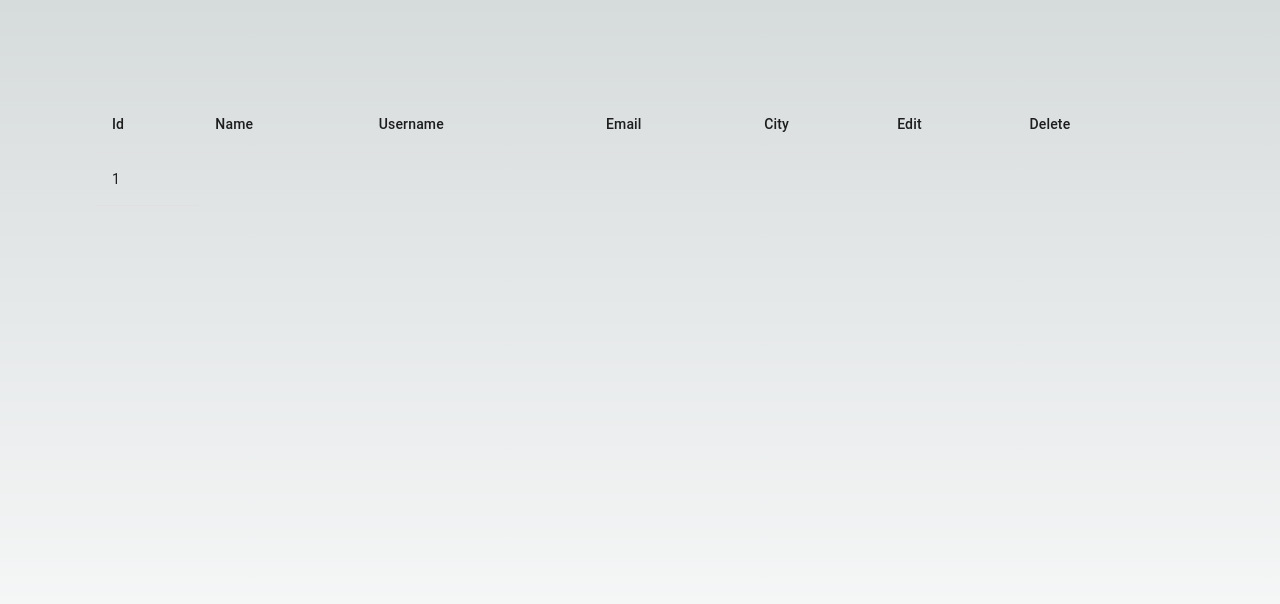
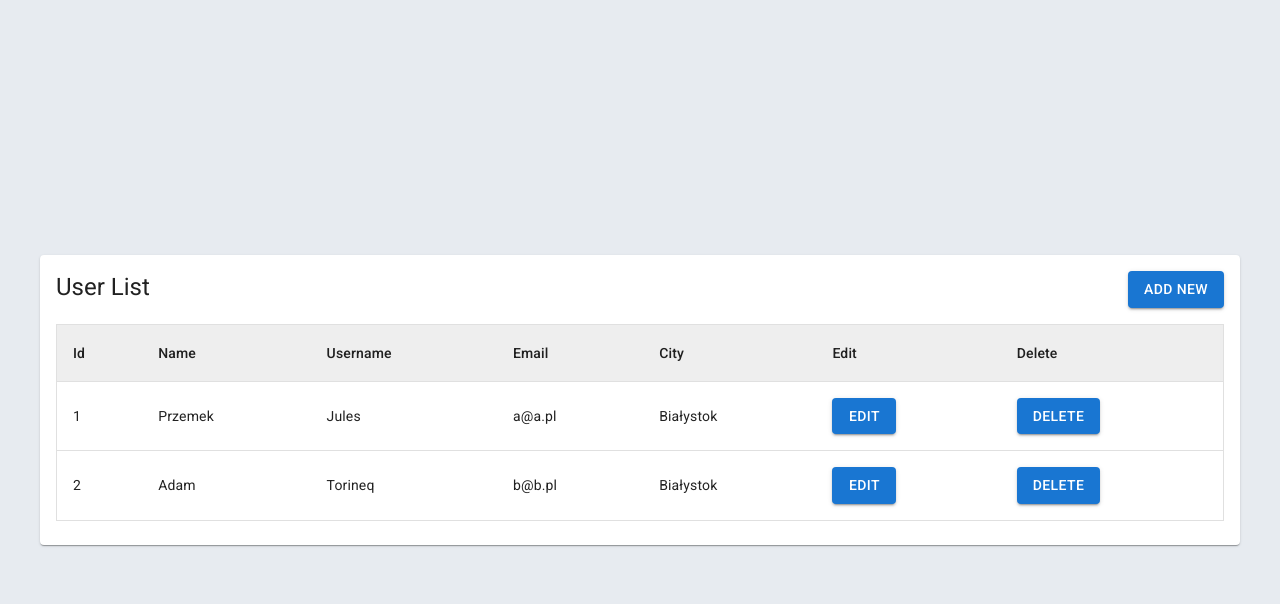
Before and after one commit to przemyslawbok/user-management, a Next.js app: page / in a window 1280 px wide. Shown: the top 604 px of the page. Built offline with nearby package versions, Linux system fonts and the light colour scheme.

Commit message:
#3: Added missing font, css reset, added UsersList data and styling, removed unnecessary stuff

```diff
--- a/package.json
+++ b/package.json
@@ -11,6 +11,7 @@
   "dependencies": {
     "@emotion/react": "^11.10.6",
     "@emotion/styled": "^11.10.6",
+    "@fontsource/roboto": "^4.5.8",
     "@mui/material": "^5.11.13",
     "@reduxjs/toolkit": "^1.9.3",
     "@types/node": "18.15.3",
--- /dev/null
+++ b/src/features/users/components/UsersList/UsersList.styled.ts
@@ -0,0 +1,10 @@
+import styled from '@emotion/styled';
+import { Table, TableHead } from '@mui/material';
+
+export const StyledTable = styled(Table)`
+  border: 1px solid #e0e0e0;
+`
+
+export const StyledTableHead = styled(TableHead)`
+  background-color: #eeeeee;
+`
--- a/src/features/users/components/UsersList/UsersList.tsx
+++ b/src/features/users/components/UsersList/UsersList.tsx
@@ -1,37 +1,47 @@
 import { User } from '@/common'
 import {
-  Table,
+  Button,
   TableBody,
   TableCell,
   TableContainer,
-  TableHead,
   TableRow,
 } from '@mui/material'
 import React, { FC } from 'react'
 import { useSelector } from 'react-redux'
 import { HeadCell, headCells, IRootState } from './UsersList.data'
+import { StyledTable, StyledTableHead } from './UsersList.styled'
 
 const UsersList: FC = () => {
   const users = useSelector((state: IRootState) => state.users)
 
   return (
     <TableContainer>
-      <Table>
-        <TableHead>
+      <StyledTable>
+        <StyledTableHead>
           <TableRow>
             {headCells.map((headCell: HeadCell) => (
               <TableCell key={headCell.id}>{headCell.label}</TableCell>
             ))}
           </TableRow>
-        </TableHead>
+        </StyledTableHead>
         <TableBody>
           {users.map((user: User) => (
             <TableRow key={user.id}>
               <TableCell>{user.id}</TableCell>
+              <TableCell>{user.name}</TableCell>
+              <TableCell>{user.username}</TableCell>
+              <TableCell>{user.email}</TableCell>
+              <TableCell>{user.city}</TableCell>
+              <TableCell>
+                <Button variant="contained">edit</Button>
+              </TableCell>
+              <TableCell>
+                <Button variant="contained">delete</Button>
+              </TableCell>
             </TableRow>
           ))}
         </TableBody>
-      </Table>
+      </StyledTable>
     </TableContainer>
   )
 }
--- a/src/features/users/usersSlice.ts
+++ b/src/features/users/usersSlice.ts
@@ -7,6 +7,13 @@ const initialState: User[] = [
     name: 'Przemek',
     username: 'Jules',
     email: 'a@a.pl',
+    city: 'Białystok',
+  },
+    {
+    id: 2,
+    name: 'Adam',
+    username: 'Torineq',
+    email: 'b@b.pl',
     city: 'Białystok',
   }
 ]
--- a/src/pages/_app.tsx
+++ b/src/pages/_app.tsx
@@ -1,12 +1,19 @@
 import { store } from '@/common'
-import '@/styles/globals.css'
+import { CssBaseline } from '@mui/material'
 import type { AppProps } from 'next/app'
 import { Provider } from 'react-redux'
+import '@fontsource/roboto/300.css'
+import '@fontsource/roboto/400.css'
+import '@fontsource/roboto/500.css'
+import '@fontsource/roboto/700.css'
 
 export default function App({ Component, pageProps }: AppProps) {
   return (
-    <Provider store={store}>
-      <Component {...pageProps} />
-    </Provider>
+    <>
+      <CssBaseline />
+      <Provider store={store}>
+        <Component {...pageProps} />
+      </Provider>
+    </>
   )
 }
--- /dev/null
+++ b/src/pages/index.styled.ts
@@ -0,0 +1,27 @@
+import styled from '@emotion/styled';
+
+export const Main = styled.main`
+  background-color: #e7ebf0;
+  width: 100vw;
+  height: 100vh;
+
+  display: flex;
+  flex-direction: column;
+  align-items: center;
+  justify-content: center;
+`
+
+export const Wrapper = styled.section`
+  width: 100%;
+  max-width: 1200px;
+
+  display: flex;
+  flex-direction: column;
+`
+
+export const CardHeader = styled.div`
+  margin-bottom: 1rem;
+
+  display: flex;
+  justify-content: space-between;
+`
--- a/src/pages/index.tsx
+++ b/src/pages/index.tsx
@@ -1,6 +1,7 @@
 import Head from 'next/head'
-import styles from '@/styles/Home.module.css'
 import { UsersList } from '@/features'
+import { CardHeader, Main, Wrapper } from './index.styled'
+import { Button, Card, CardContent, Typography } from '@mui/material'
 
 export default function Home() {
   return (
@@ -11,9 +12,19 @@ export default function Home() {
         <meta name="viewport" content="width=device-width, initial-scale=1" />
         <link rel="icon" href="/favicon.ico" />
       </Head>
-      <main className={styles.main}>
-        <UsersList />
-      </main>
+      <Main>
+        <Wrapper>
+          <Card>
+            <CardContent>
+              <CardHeader>
+                <Typography variant="h5">User List</Typography>
+                <Button variant="contained">Add new</Button>
+              </CardHeader>
+              <UsersList />
+            </CardContent>
+          </Card>
+        </Wrapper>
+      </Main>
     </>
   )
 }
--- a/src/styles/Home.module.css
+++ /dev/null
@@ -1,278 +0,0 @@
-.main {
-  display: flex;
-  flex-direction: column;
-  justify-content: space-between;
-  align-items: center;
-  padding: 6rem;
-  min-height: 100vh;
-}
-
-.description {
-  display: inherit;
-  justify-content: inherit;
-  align-items: inherit;
-  font-size: 0.85rem;
-  max-width: var(--max-width);
-  width: 100%;
-  z-index: 2;
-  font-family: var(--font-mono);
-}
-
-.description a {
-  display: flex;
-  justify-content: center;
-  align-items: center;
-  gap: 0.5rem;
-}
-
-.description p {
-  position: relative;
-  margin: 0;
-  padding: 1rem;
-  background-color: rgba(var(--callout-rgb), 0.5);
-  border: 1px solid rgba(var(--callout-border-rgb), 0.3);
-  border-radius: var(--border-radius);
-}
-
-.code {
-  font-weight: 700;
-  font-family: var(--font-mono);
-}
-
-.grid {
-  display: grid;
-  grid-template-columns: repeat(4, minmax(25%, auto));
-  width: var(--max-width);
-  max-width: 100%;
-}
-
-.card {
-  padding: 1rem 1.2rem;
-  border-radius: var(--border-radius);
-  background: rgba(var(--card-rgb), 0);
-  border: 1px solid rgba(var(--card-border-rgb), 0);
-  transition: background 200ms, border 200ms;
-}
-
-.card span {
-  display: inline-block;
-  transition: transform 200ms;
-}
-
-.card h2 {
-  font-weight: 600;
-  margin-bottom: 0.7rem;
-}
-
-.card p {
-  margin: 0;
-  opacity: 0.6;
-  font-size: 0.9rem;
-  line-height: 1.5;
-  max-width: 30ch;
-}
-
-.center {
-  display: flex;
-  justify-content: center;
-  align-items: center;
-  position: relative;
-  padding: 4rem 0;
-}
-
-.center::before {
-  background: var(--secondary-glow);
-  border-radius: 50%;
-  width: 480px;
-  height: 360px;
-  margin-left: -400px;
-}
-
-.center::after {
-  background: var(--primary-glow);
-  width: 240px;
-  height: 180px;
-  z-index: -1;
-}
-
-.center::before,
-.center::after {
-  content: '';
-  left: 50%;
-  position: absolute;
-  filter: blur(45px);
-  transform: translateZ(0);
-}
-
-.logo,
-.thirteen {
-  position: relative;
-}
-
-.thirteen {
-  display: flex;
-  justify-content: center;
-  align-items: center;
-  width: 75px;
-  height: 75px;
-  padding: 25px 10px;
-  margin-left: 16px;
-  transform: translateZ(0);
-  border-radius: var(--border-radius);
-  overflow: hidden;
-  box-shadow: 0px 2px 8px -1px #0000001a;
-}
-
-.thirteen::before,
-.thirteen::after {
-  content: '';
-  position: absolute;
-  z-index: -1;
-}
-
-/* Conic Gradient Animation */
-.thirteen::before {
-  animation: 6s rotate linear infinite;
-  width: 200%;
-  height: 200%;
-  background: var(--tile-border);
-}
-
-/* Inner Square */
-.thirteen::after {
-  inset: 0;
-  padding: 1px;
-  border-radius: var(--border-radius);
-  background: linear-gradient(
-    to bottom right,
-    rgba(var(--tile-start-rgb), 1),
-    rgba(var(--tile-end-rgb), 1)
-  );
-  background-clip: content-box;
-}
-
-/* Enable hover only on non-touch devices */
-@media (hover: hover) and (pointer: fine) {
-  .card:hover {
-    background: rgba(var(--card-rgb), 0.1);
-    border: 1px solid rgba(var(--card-border-rgb), 0.15);
-  }
-
-  .card:hover span {
-    transform: translateX(4px);
-  }
-}
-
-@media (prefers-reduced-motion) {
-  .thirteen::before {
-    animation: none;
-  }
-
-  .card:hover span {
-    transform: none;
-  }
-}
-
-/* Mobile */
-@media (max-width: 700px) {
-  .content {
-    padding: 4rem;
-  }
-
-  .grid {
-    grid-template-columns: 1fr;
-    margin-bottom: 120px;
-    max-width: 320px;
-    text-align: center;
-  }
-
-  .card {
-    padding: 1rem 2.5rem;
-  }
-
-  .card h2 {
-    margin-bottom: 0.5rem;
-  }
-
-  .center {
-    padding: 8rem 0 6rem;
-  }
-
-  .center::before {
-    transform: none;
-    height: 300px;
-  }
-
-  .description {
-    font-size: 0.8rem;
-  }
-
-  .description a {
-    padding: 1rem;
-  }
-
-  .description p,
-  .description div {
-    display: flex;
-    justify-content: center;
-    position: fixed;
-    width: 100%;
-  }
-
-  .description p {
-    align-items: center;
-    inset: 0 0 auto;
-    padding: 2rem 1rem 1.4rem;
-    border-radius: 0;
-    border: none;
-    border-bottom: 1px solid rgba(var(--callout-border-rgb), 0.25);
-    background: linear-gradient(
-      to bottom,
-      rgba(var(--background-start-rgb), 1),
-      rgba(var(--callout-rgb), 0.5)
-    );
-    background-clip: padding-box;
-    backdrop-filter: blur(24px);
-  }
-
-  .description div {
-    align-items: flex-end;
-    pointer-events: none;
-    inset: auto 0 0;
-    padding: 2rem;
-    height: 200px;
-    background: linear-gradient(
-      to bottom,
-      transparent 0%,
-      rgb(var(--background-end-rgb)) 40%
-    );
-    z-index: 1;
-  }
-}
-
-/* Tablet and Smaller Desktop */
-@media (min-width: 701px) and (max-width: 1120px) {
-  .grid {
-    grid-template-columns: repeat(2, 50%);
-  }
-}
-
-@media (prefers-color-scheme: dark) {
-  .vercelLogo {
-    filter: invert(1);
-  }
-
-  .logo,
-  .thirteen img {
-    filter: invert(1) drop-shadow(0 0 0.3rem #ffffff70);
-  }
-}
-
-@keyframes rotate {
-  from {
-    transform: rotate(360deg);
-  }
-  to {
-    transform: rotate(0deg);
-  }
-}
--- a/src/styles/globals.css
+++ /dev/null
@@ -1,107 +0,0 @@
-:root {
-  --max-width: 1100px;
-  --border-radius: 12px;
-  --font-mono: ui-monospace, Menlo, Monaco, 'Cascadia Mono', 'Segoe UI Mono',
-    'Roboto Mono', 'Oxygen Mono', 'Ubuntu Monospace', 'Source Code Pro',
-    'Fira Mono', 'Droid Sans Mono', 'Courier New', monospace;
-
-  --foreground-rgb: 0, 0, 0;
-  --background-start-rgb: 214, 219, 220;
-  --background-end-rgb: 255, 255, 255;
-
-  --primary-glow: conic-gradient(
-    from 180deg at 50% 50%,
-    #16abff33 0deg,
-    #0885ff33 55deg,
-    #54d6ff33 120deg,
-    #0071ff33 160deg,
-    transparent 360deg
-  );
-  --secondary-glow: radial-gradient(
-    rgba(255, 255, 255, 1),
-    rgba(255, 255, 255, 0)
-  );
-
-  --tile-start-rgb: 239, 245, 249;
-  --tile-end-rgb: 228, 232, 233;
-  --tile-border: conic-gradient(
-    #00000080,
-    #00000040,
-    #00000030,
-    #00000020,
-    #00000010,
-    #00000010,
-    #00000080
-  );
-
-  --callout-rgb: 238, 240, 241;
-  --callout-border-rgb: 172, 175, 176;
-  --card-rgb: 180, 185, 188;
-  --card-border-rgb: 131, 134, 135;
-}
-
-@media (prefers-color-scheme: dark) {
-  :root {
-    --foreground-rgb: 255, 255, 255;
-    --background-start-rgb: 0, 0, 0;
-    --background-end-rgb: 0, 0, 0;
-
-    --primary-glow: radial-gradient(rgba(1, 65, 255, 0.4), rgba(1, 65, 255, 0));
-    --secondary-glow: linear-gradient(
-      to bottom right,
-      rgba(1, 65, 255, 0),
-      rgba(1, 65, 255, 0),
-      rgba(1, 65, 255, 0.3)
-    );
-
-    --tile-start-rgb: 2, 13, 46;
-    --tile-end-rgb: 2, 5, 19;
-    --tile-border: conic-gradient(
-      #ffffff80,
-      #ffffff40,
-      #ffffff30,
-      #ffffff20,
-      #ffffff10,
-      #ffffff10,
-      #ffffff80
-    );
-
-    --callout-rgb: 20, 20, 20;
-    --callout-border-rgb: 108, 108, 108;
-    --card-rgb: 100, 100, 100;
-    --card-border-rgb: 200, 200, 200;
-  }
-}
-
-* {
-  box-sizing: border-box;
-  padding: 0;
-  margin: 0;
-}
-
-html,
-body {
-  max-width: 100vw;
-  overflow-x: hidden;
-}
-
-body {
-  color: rgb(var(--foreground-rgb));
-  background: linear-gradient(
-      to bottom,
-      transparent,
-      rgb(var(--background-end-rgb))
-    )
-    rgb(var(--background-start-rgb));
-}
-
-a {
-  color: inherit;
-  text-decoration: none;
-}
-
-@media (prefers-color-scheme: dark) {
-  html {
-    color-scheme: dark;
-  }
-}
```
Also changed, not shown: test.txt (deleted), 1 other file (tests, documents, lock files or other folders).
